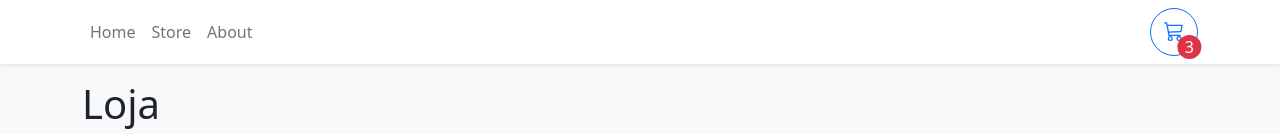
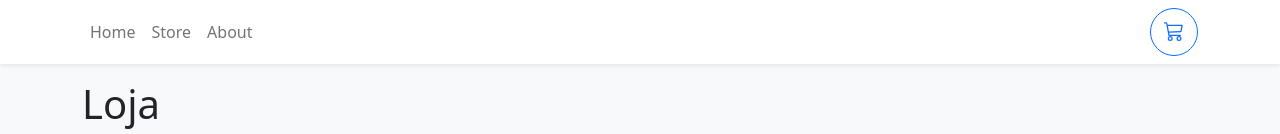
Before and after one commit to freitasvin/carrinho-de-compras, a React (Create React App) app: page /store in a window 1280 px wide. Shown: the top 134 px of the page. Built offline with nearby package versions, Linux system fonts and the light colour scheme.

Commit message:
Implementing cart quantity information

```diff
--- a/src/components/Navbar/index.js
+++ b/src/components/Navbar/index.js
@@ -5,7 +5,7 @@ import {
 import { ShoppingCartContext } from '../../contexts/ShoppingCartContext';
 
 export function Navbar() {
-  const { openCart } = useContext(ShoppingCartContext);
+  const { openCart, cartQuantity } = useContext(ShoppingCartContext);
   return (
     <NavbarBs className="bg-white shadow-sm mb-3">
       <Container>
@@ -30,6 +30,8 @@ export function Navbar() {
             <path d="M0 1.5A.5.5 0 0 1 .5 1H2a.5.5 0 0 1 .485.379L2.89 3H14.5a.5.5 0 0 1 .49.598l-1 5a.5.5 0 0 1-.465.401l-9.397.472L4.415 11H13a.5.5 0 0 1 0 1H4a.5.5 0 0 1-.491-.408L2.01 3.607 1.61 2H.5a.5.5 0 0 1-.5-.5zM3.102 4l.84 4.479 9.144-.459L13.89 4H3.102zM5 12a2 2 0 1 0 0 4 2 2 0 0 0 0-4zm7 0a2 2 0 1 0 0 4 2 2 0 0 0 0-4zm-7 1a1 1 0 1 1 0 2 1 1 0 0 1 0-2zm7 0a1 1 0 1 1 0 2 1 1 0 0 1 0-2z" />
           </svg>
 
+          { cartQuantity !== 0
+          && (
           <div
             className="rounded-circle bg-danger d-flex justify-content-center
           align-items-center"
@@ -41,8 +43,9 @@ export function Navbar() {
               transform: 'translate(60%, -25%)',
             }}
           >
-            3
+            {cartQuantity}
           </div>
+          )}
         </Button>
       </Container>
     </NavbarBs>
--- a/src/contexts/ShoppingCartContext.js
+++ b/src/contexts/ShoppingCartContext.js
@@ -1,12 +1,20 @@
-import React, { createContext, useState } from 'react';
+import React, { createContext, useEffect, useState } from 'react';
 
 export const ShoppingCartContext = createContext({});
 
 export function ShoppingCartProvider({ children }) {
-  const [cartItems, setCartItems] = useState([{}]);
+  const [cartItems, setCartItems] = useState([{
+    quantity: 0,
+  }]);
   const [isOpen, setIsOpen] = useState(false);
+  const [cartQuantity, setCartQuantity] = useState(0);
 
-  const cartQuantity = cartItems.reduce((quantity, item) => item.quantity + quantity);
+  useEffect(() => {
+    setCartQuantity(cartItems.reduce(
+      (quantity, item) => quantity + item.quantity,
+      0,
+    ));
+  }, [cartItems]);
 
   const openCart = () => setIsOpen(true);
   const closeCart = () => setIsOpen(false);
```
